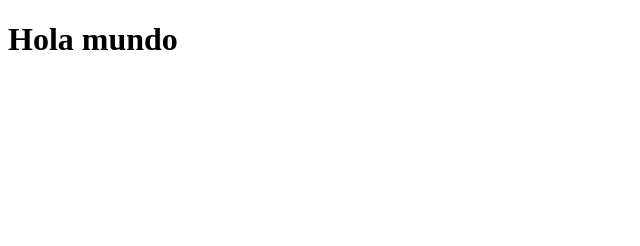
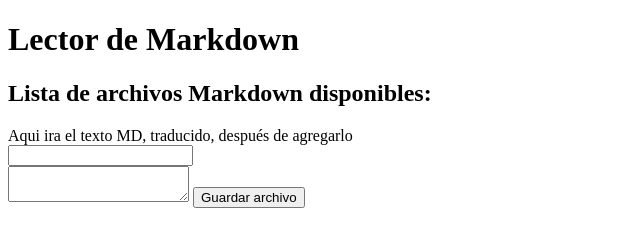
Before and after one commit to JoaquinQFox/lab04-pweb2, a website: page pub/index.html in a window 1280 px wide. Shown: the whole page, without its empty margins (0-640 px from the left). Drawn offline with Linux system fonts and the light colour scheme.

Commit message:
Cree estructura inicial de en front-end index

```diff
--- a/pub/index.html
+++ b/pub/index.html
@@ -6,7 +6,21 @@
     <title>Markdown to html</title>
 </head>
 <body>
-    <h1>Hola mundo</h1>
-
+    <h1>Lector de Markdown</h1>
+    <section id="sectionListaMd">
+        <h2>Lista de archivos Markdown disponibles:</h2>
+        <div class="listaArchivosMd">
+        </div>
+    </section>
+    <section id="sectionTextoMd">
+        Aqui ira el texto MD, traducido, después de agregarlo
+    </section>
+    <section id="crearMd">
+        <input type="text" id="nombreArchivo">
+        <form id="formEditarMd">
+            <textarea id="textoMd"></textarea>
+            <button type="submit">Guardar archivo</button>
+        </form>
+    </section>
 </body>
 </html>
```
